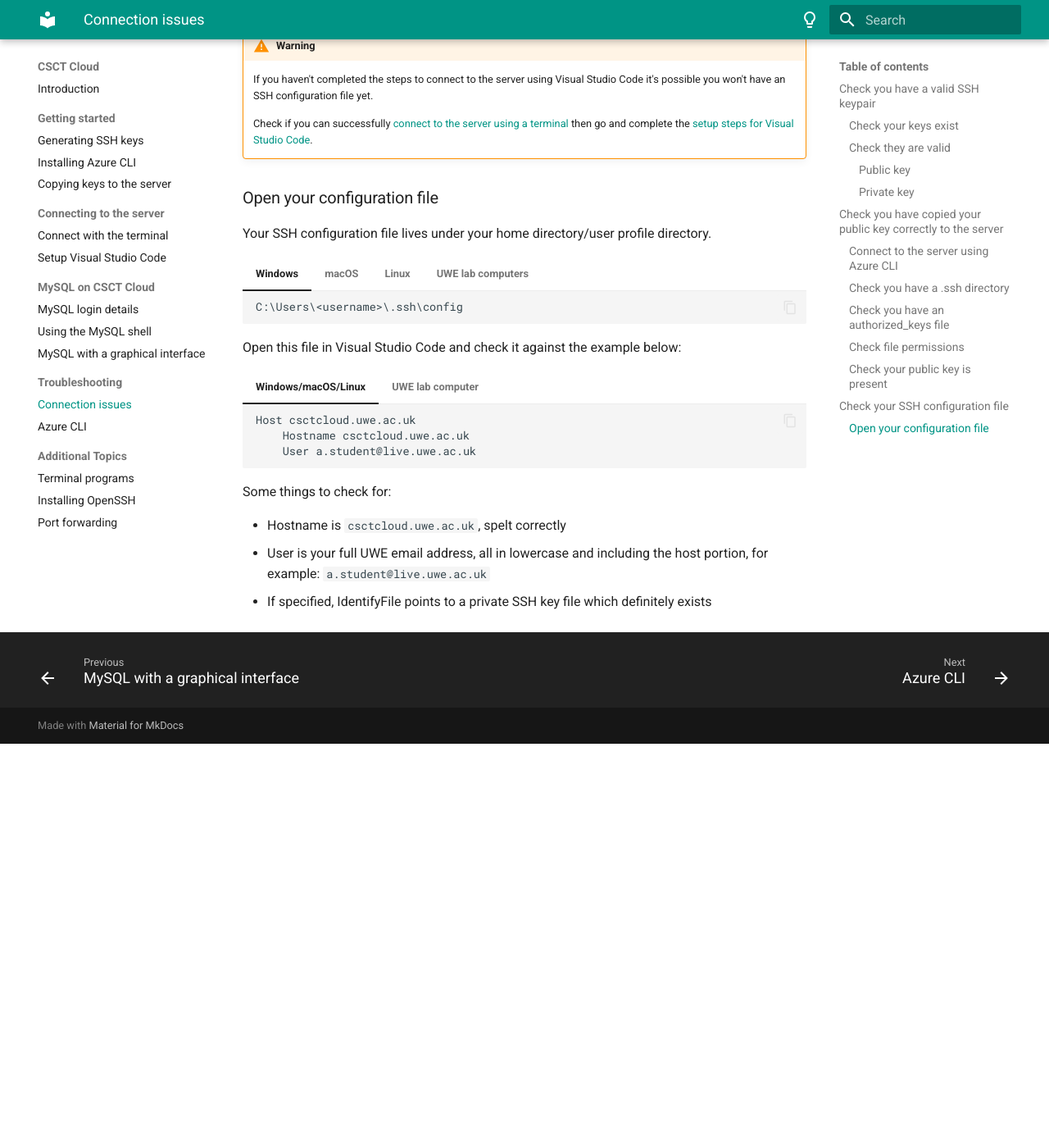
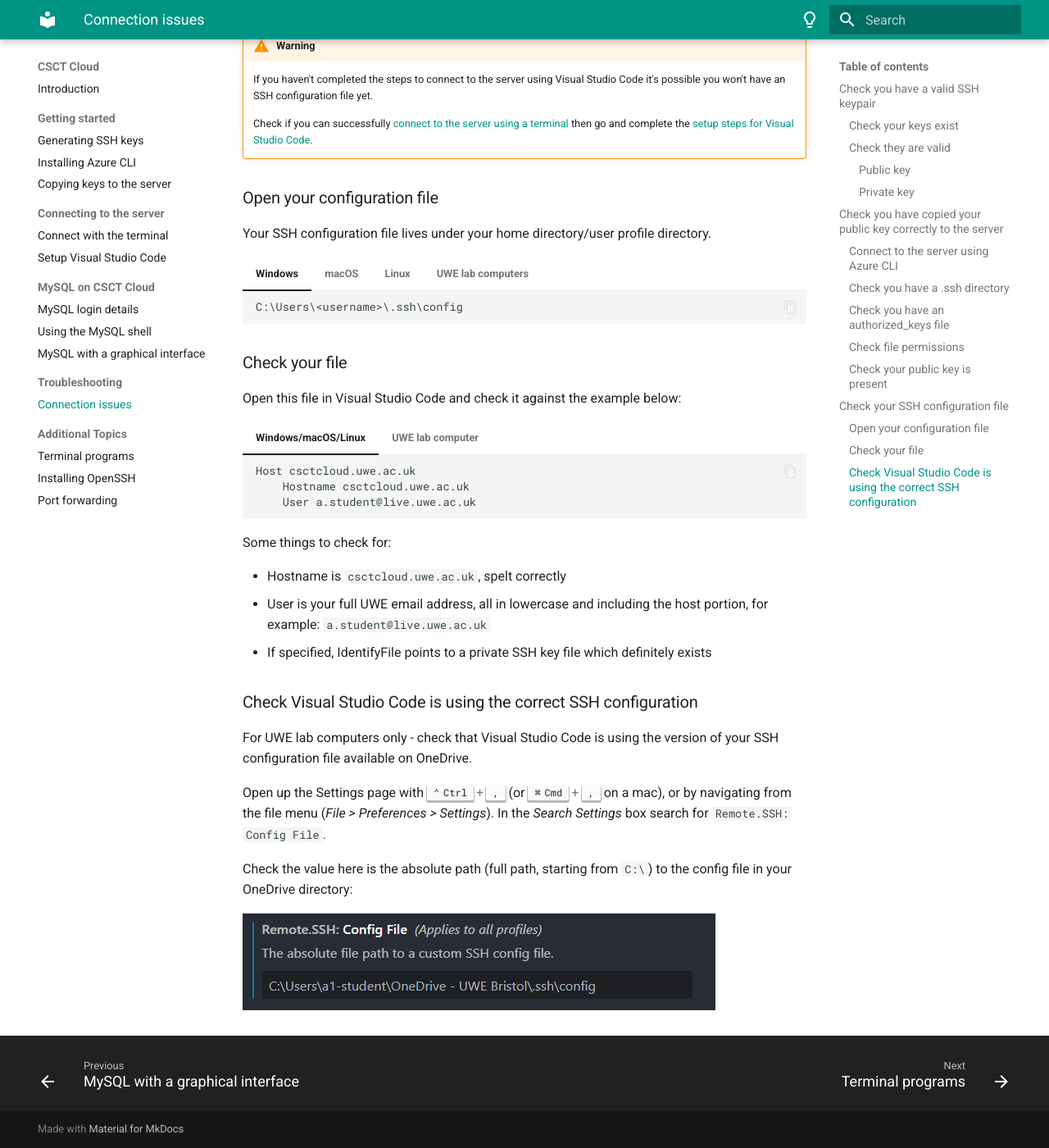
Before and after one commit to csctcloud/csctcloud.github.io, an MkDocs documentation site: the page built from docs/troubleshooting/connecting.md, in a window 1280 px wide and 1400 px high, scrolled down 4671 px. Shown: the whole window at 82% size. Built offline with MkDocs 1.6.1 and Material for MkDocs 9.7.7, drawn with Linux system fonts in a browser that asks for light colours; before the commit the page ends 5578 px from its top, so only the background shows below that.

Commit message:
package up this one page to go on for now

````diff
--- a/docs/troubleshooting/connecting.md
+++ b/docs/troubleshooting/connecting.md
@@ -240,6 +240,7 @@ Your SSH configuration file lives under your home directory/user profile directo
     C:\Users\<username>\OneDrive - UWE Bristol\.ssh\config
     ```
 
+### Check your file
 Open this file in Visual Studio Code and check it against the example below:
 
 === "Windows/macOS/Linux"
@@ -262,3 +263,12 @@ Some things to check for:
 * Hostname is `csctcloud.uwe.ac.uk`, spelt correctly
 * User is your full UWE email address, all in lowercase and including the host portion, for example: `a.student@live.uwe.ac.uk`
 * If specified, IdentifyFile points to a private SSH key file which definitely exists
+
+### Check Visual Studio Code is using the correct SSH configuration
+For UWE lab computers only - check that Visual Studio Code is using the version of your SSH configuration file available on OneDrive.
+
+Open up the Settings page with ++ctrl+comma++ (or ++cmd+comma++ on a mac), or by navigating from the file menu (*File > Preferences > Settings*). In the *Search Settings* box search for `Remote.SSH: Config File`.
+
+Check the value here is the absolute path (full path, starting from `C:\`) to the config file in your OneDrive directory:
+
+![SSH Config File setting](../images/onedrive-ssh-config.png)
--- a/mkdocs.yml
+++ b/mkdocs.yml
@@ -59,7 +59,7 @@ nav:
     - MySQL with a graphical interface: mysql/gui.md
   - Troubleshooting:
     - Connection issues: troubleshooting/connecting.md
-    - Azure CLI: troubleshooting/azure-cli.md
+    # - Azure CLI: troubleshooting/azure-cli.md
   - Additional Topics:
     - Terminal programs: additional/terminals.md
     - Installing OpenSSH: additional/install-openssh.md
````
